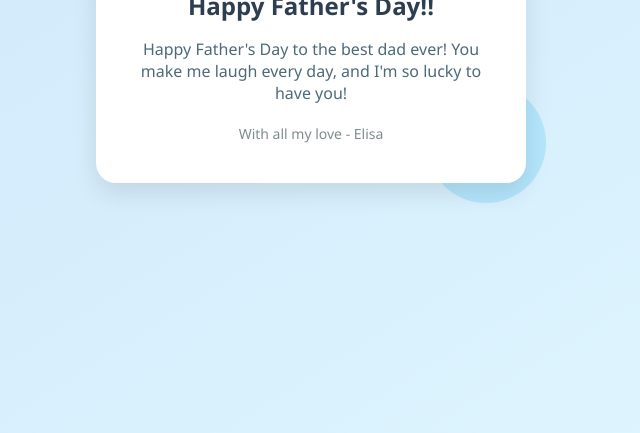
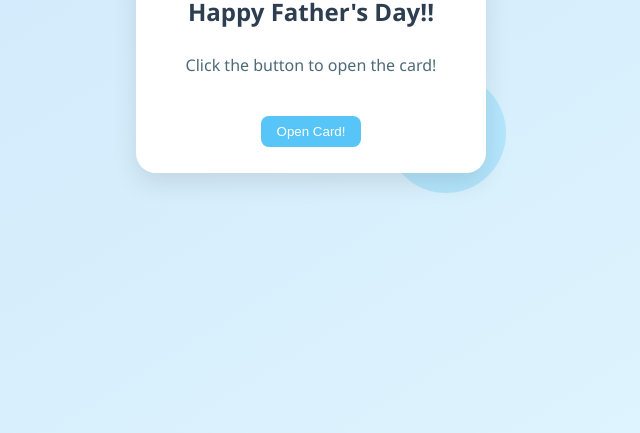
Before and after one commit to RavenclawwLuna/Father-s-Day-Card, a plain HTML site: page index.html in a window 1280 px wide. Shown: the part 367-800 px from the top of the page, without its empty margins (329-969 px from the left). Drawn offline with Linux system fonts and the light colour scheme.

Commit message:
Update index.html

```diff
--- a/index.html
+++ b/index.html
@@ -4,6 +4,10 @@
   <meta charset="UTF-8">
   <title>Father's Day Card</title>
   <style>
+    * {
+      box-sizing: border-box;
+    }
+
     body {
       margin: 0;
       padding: 0;
@@ -15,14 +19,43 @@
       height: 100vh;
     }
 
+    .card-container {
+      perspective: 1000px;
+    }
+
     .card {
+      width: 350px;
+      height: 280px;
+      position: relative;
+      transform-style: preserve-3d;
+      transition: transform 1s;
+    }
+
+    .card.flipped {
+      transform: rotateY(180deg);
+    }
+
+    .card-side {
+      position: absolute;
+      width: 100%;
+      height: 100%;
+      border-radius: 20px;
       background: #ffffff;
-      border-radius: 20px;
       box-shadow: 0 10px 25px rgba(0, 0, 0, 0.1);
+      text-align: center;
       padding: 40px;
-      width: 350px;
-      text-align: center;
-      position: relative;
+      backface-visibility: hidden;
+    }
+
+    .card-front, .card-back {
+      display: flex;
+      flex-direction: column;
+      justify-content: center;
+      align-items: center;
+    }
+
+    .card-back {
+      transform: rotateY(180deg);
     }
 
     .heart {
@@ -54,7 +87,22 @@
       color: #7f8c8d;
     }
 
-    .card::before {
+    button {
+      margin-top: 20px;
+      padding: 8px 16px;
+      background: #57c5f7;
+      color: white;
+      border: none;
+      border-radius: 8px;
+      cursor: pointer;
+      transition: background 0.3s;
+    }
+
+    button:hover {
+      background: #3aa8d9;
+    }
+
+    .card-side::before {
       content: "";
       position: absolute;
       top: -20px;
@@ -66,7 +114,7 @@
       z-index: -1;
     }
 
-    .card::after {
+    .card-side::after {
       content: "";
       position: absolute;
       bottom: -20px;
@@ -80,11 +128,31 @@
   </style>
 </head>
 <body>
-  <div class="card">
-    <div class="heart">💖</div>
-    <h1>Happy Father's Day!!</h1>
-    <p>Happy Father's Day to the best dad ever! You make me laugh every day, and I'm so lucky to have you!</p>
-    <div class="footer">With all my love - Elisa</div>
+  <div class="card-container">
+    <div class="card" id="card">
+      <!-- Front -->
+      <div class="card-side card-front">
+        <div class="heart">💖</div>
+        <h1>Happy Father's Day!!</h1>
+        <p>Click the button to open the card!</p>
+        <button onclick="flipCard()">Open Card!</button>
+      </div>
+      <!-- Back -->
+      <div class="card-side card-back">
+        <div class="heart">💖</div>
+        <h1>Happy Father's Day!!</h1>
+        <p>Happy Father's Day to the best dad ever! You make me laugh every day, and I'm so lucky to have you!</p>
+        <div class="footer">With all my love - Elisa</div>
+        <button onclick="flipCard()">Back</button>
+      </div>
+    </div>
   </div>
+
+  <script>
+    function flipCard() {
+      const card = document.getElementById('card');
+      card.classList.toggle('flipped');
+    }
+  </script>
 </body>
 </html>
```
